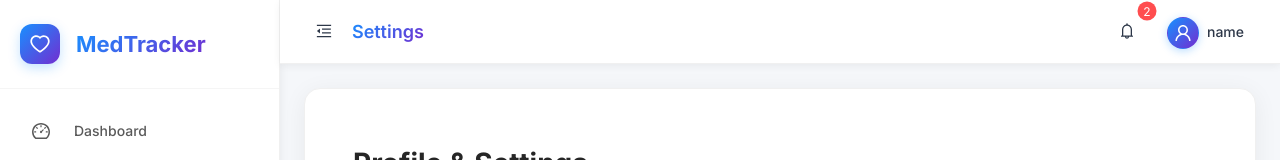
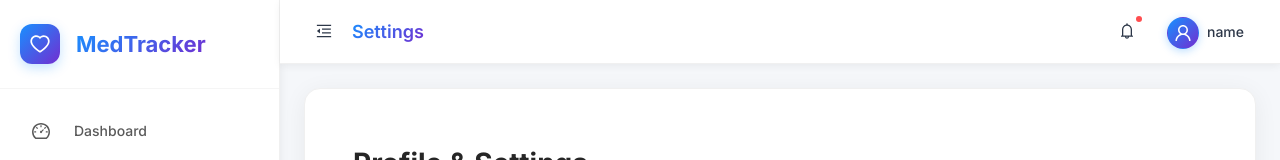
Before and after one commit to starstech/medtrack, a React (Vite) app: page /profile in a window 1280 px wide. Both pictures are taken after typing "name@example.com", "Sample123" into the empty fields and a click on the button "Sign In". Shown: the top 160 px of the page. Built offline with nearby package versions, Linux system fonts and the light colour scheme.

Commit message:
badge fixed

```diff
--- a/src/components/common/Layout.jsx
+++ b/src/components/common/Layout.jsx
@@ -295,7 +295,7 @@ const AppLayout = ({ children }) => {
             </Title>
           </Space>
           <Space>
-            <Badge count={getUnreadCount()}>
+            <Badge dot={true} offset={[-8, 8]}>
               <Button
                 type="text"
                 icon={<BellOutlined />}
```
